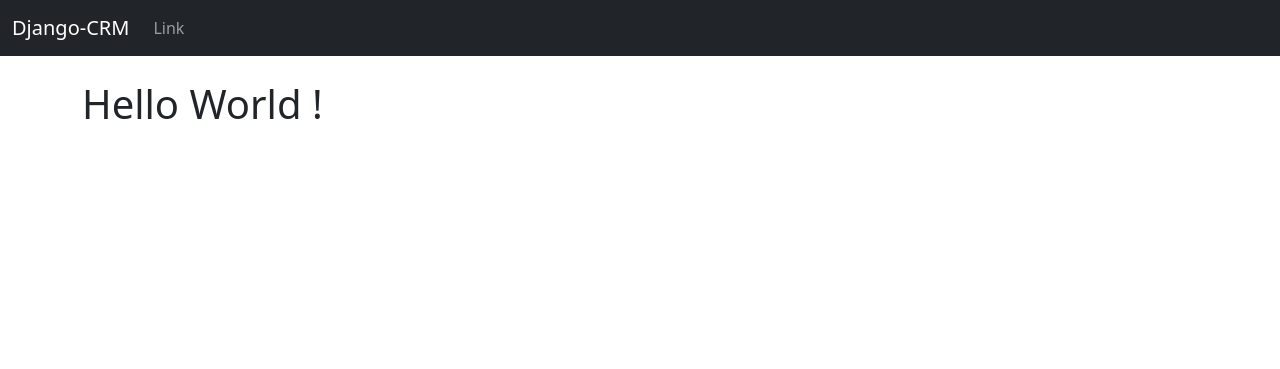
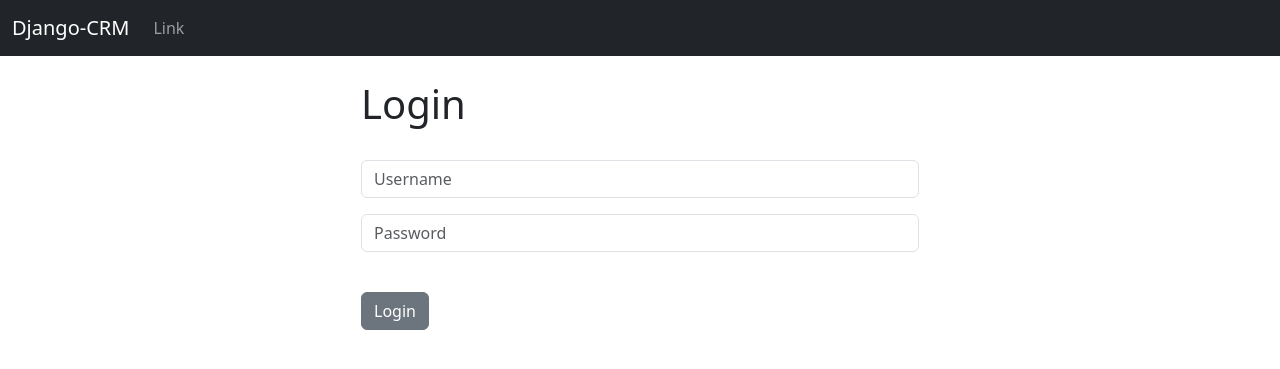
Before and after one commit to sahilddeshmukh324/Django-CRM, a Django app: page / in a window 1280 px wide. Shown: the top 369 px of the page. Run offline with Django 5.2, Linux system fonts and the light colour scheme.

Commit message:
Login Commit 13/10

```diff
--- a/website/templates/base.html
+++ b/website/templates/base.html
@@ -12,9 +12,26 @@
 
     <div class="container">
         <br>
-    {% block content %}
 
-    {% endblock %}
+        {% if messages %}
+
+          {% for message in messages %}
+          <div class="alert alert-warning alert-dismissible fade show" role="alert">
+            {{message}}
+
+            <button type="button" class="btn-close" data-bs-dismiss="alert" aria-label="Close"></button>
+          </div>
+
+         {% endfor %}
+         {% endif %}
+
+
+        {% block content %}
+        {% endblock %}
+
+
+
+
     </div>
 
 
--- a/website/templates/home.html
+++ b/website/templates/home.html
@@ -2,6 +2,46 @@
 
 {% block content %}
 
-<h1>Hello World !</h1>
+<div class="col-md-6 offset-md-3">
+
+{% if user.is_authenticated %}
+
+<h1>Hello World</h1>
+
+{% else %}
+
+<h1>Login</h1>
+
+<form action="{% url 'home' %}" method="POST">
+    {% csrf_token %}
+
+    <form>
+        <div class="mb-3">
+         <br>
+          <input type="text" class="form-control"
+          name="username"
+          placeholder="Username"
+          required>
+
+        </div>
+        <div class="mb-3">
+          <input type="password" class="form-control"
+          name="password"
+          placeholder="Password" required>
+
+        </div>
+        <br>
+
+        <button type="submit" class="btn btn-secondary">Login</button>
+      </form>
+
+
+
+
+</form>
+
+</div>
+
+{% endif %}
 
 {% endblock %}
--- a/website/urls.py
+++ b/website/urls.py
@@ -2,6 +2,8 @@ from django.urls import path,include
 from . import views
 
 urlpatterns = [
-    path('',views.home,name='home')
+    path('',views.home,name='home'),
+    # path('login/',views.login_user,name='login'),
+    # path('logout',views.logout_user,name='logout'),
 
 ]
--- a/website/views.py
+++ b/website/views.py
@@ -1,6 +1,36 @@
-from django.shortcuts import render
+from django.shortcuts import render,redirect
+from django.contrib.auth import authenticate,login,logout
+from django.contrib import messages
 
 # Create your views here.
 
 def home(request):
-    return render(request,'home.html',{})
+    #Check
+    if request.method == 'POST':
+        username=request.POST['username']
+        password=request.POST['password']
+
+        #Authenticate
+        user=authenticate(request,username=username,password=password)
+
+        if user is not None:
+            login(request,user)
+            messages.success(request,"You have been Logged in !!")
+            return redirect('home')
+
+        else:
+            messages.success(request,"There was an error")
+            return redirect('home')
+    else:
+        return render(request,'home.html',{})
+
+
+
+
+
+
+def login_user(request):
+    pass
+
+def logout_user(request):
+    pass
```
